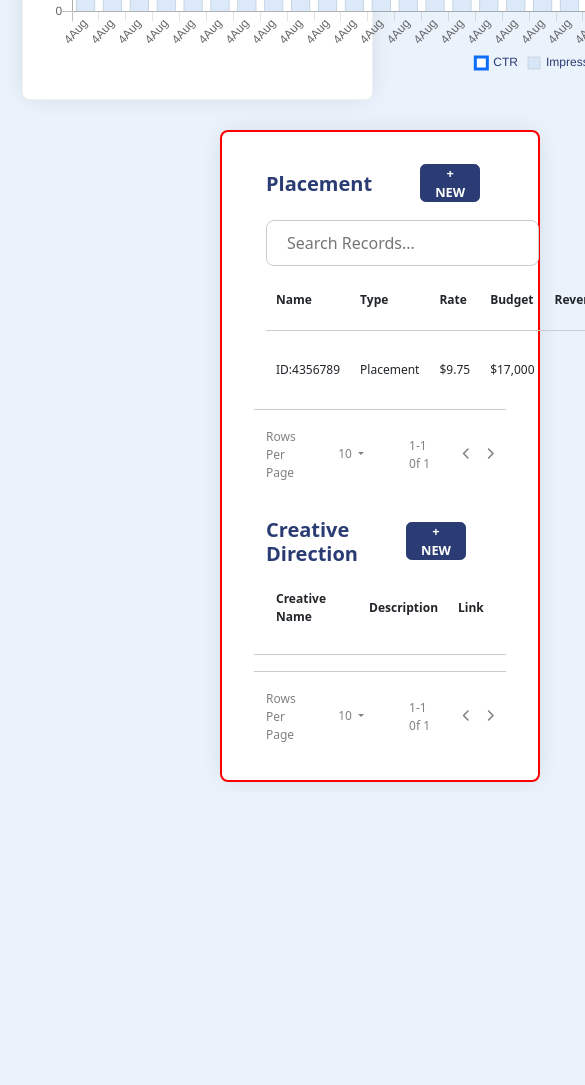
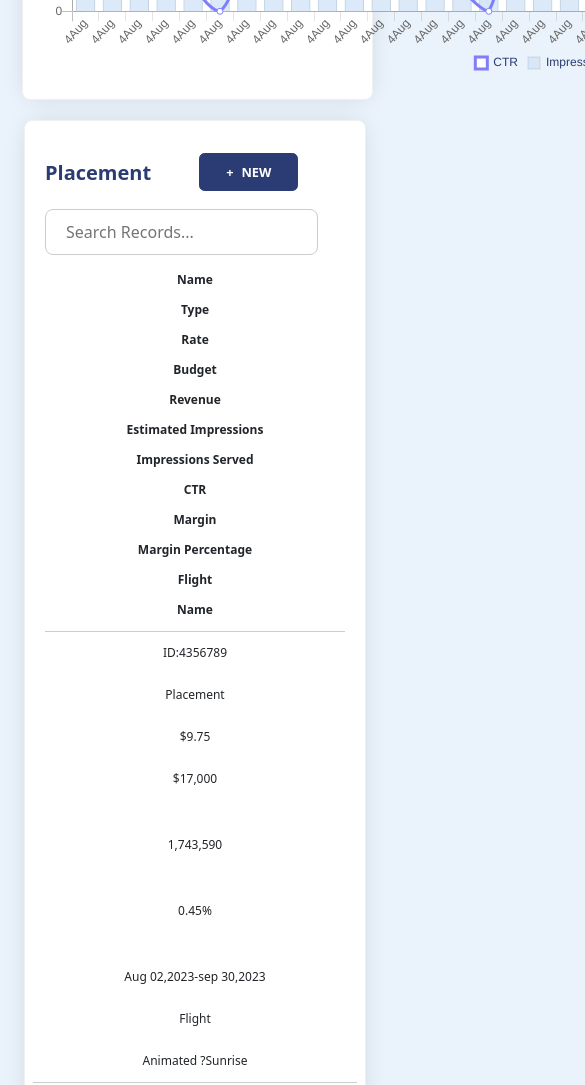
Before and after one commit to salonigarg8815/Dash-board, a plain HTML site: page index.html in a window 390 px wide. Shown: the part 2720-3805 px from the top of the page, 585 px wide, since content can reach past the window. Before the commit the page ends 3512 px from the top, so only its background shows below. Drawn offline with nearby package versions, Linux system fonts and the light colour scheme.

Commit message:
add responsive section

```diff
--- a/index.html
+++ b/index.html
@@ -327,13 +327,17 @@ https://cdn.jsdelivr.net/npm/chart.js@2.9.3/dist/Chart.min.css
     </div>
 
     <!-- Placement-section -->
-    <div class="container Placement-section">
-        <div class="row px-4">
-            <div class="col-md-11 ">
+    <div class="container-fluid mb-3 responsive">
+        <div class="row px-4 ">
+
+            <div class="col-md-2">
+
+            </div>
+            <div class="col-md-10 Placement-section">
                 <div class="row ">
                     <div class="col-6 d-flex Placement">
                         <h6>Placement</h6>
-                        <button class="main-btn mx-5"> + NEW</button>
+                        <button class="main-btn mx-5"> <span>+</span> NEW</button>
                     </div>
                 </div>
 
@@ -407,7 +411,7 @@ https://cdn.jsdelivr.net/npm/chart.js@2.9.3/dist/Chart.min.css
                 <div class="row">
                     <div class="col-6 d-flex Placement">
                         <h6>Creative Direction</h6>
-                        <button class="main-btn mx-5"> + NEW</button>
+                        <button class="main-btn mx-5"> <span>+</span> NEW</button>
                     </div>
                 </div>
 
--- a/script.js
+++ b/script.js
@@ -152,8 +152,8 @@ var myChart = new Chart(bar, {
         // },
         {
             label: 'CTR',
-            data: [11, 40, 12, 14, 15, 20, 11, 25, 30, 35, 27, 10, 30, 23, 24, 10, 20, 30, 13, 25, 33, 40, 23, 33, 43, 11, 40, 12, 14, 15, 20, 11, 25, 30, 35, 27],
-            borderColor: '#0d6efd',
+            data: [11, 30, 12, 14, 4, 0, 11, 25, 30, 35, 7, 10, 10, 23, 4, 0, 20, 30, 13, 25, 33, 0, 23, 33, 3, 11, 30, 2, 14, 15, 10, 11, 25, 0, 35, 27],
+            borderColor: 'rgb(127, 127, 252)',
             tension: 0.4,
             backgroundColor: '#fff',
             type: 'line',
--- a/style.css
+++ b/style.css
@@ -372,16 +372,9 @@ body {
     border-radius: 0.5rem;
     background: #fff;
     box-shadow: 0 0 26px -6px rgba(0, 0, 0, 0.15);
-    width: 82%;
-    margin: 10px 0px;
-    margin-left: 220px;
 }
 
-@media (max-width:500px) {
-    .Placement-section {
-        border: 2px solid red;
-    }
-}
+
 
 .Placement-section .Placement {
     display: flex;
@@ -463,3 +456,23 @@ body {
     color: #212529;
     font-weight: 400;
 }
+
+@media(max-width:991px) {
+
+    table,
+    thead,
+    tbody,
+    th,
+    td,
+    tr {
+        display: block;
+        text-align: center;
+    }
+
+}
+
+@media(max-width:991px) {
+    .Placement .main-btn {
+        padding: 0 26px;
+    }
+}
```
